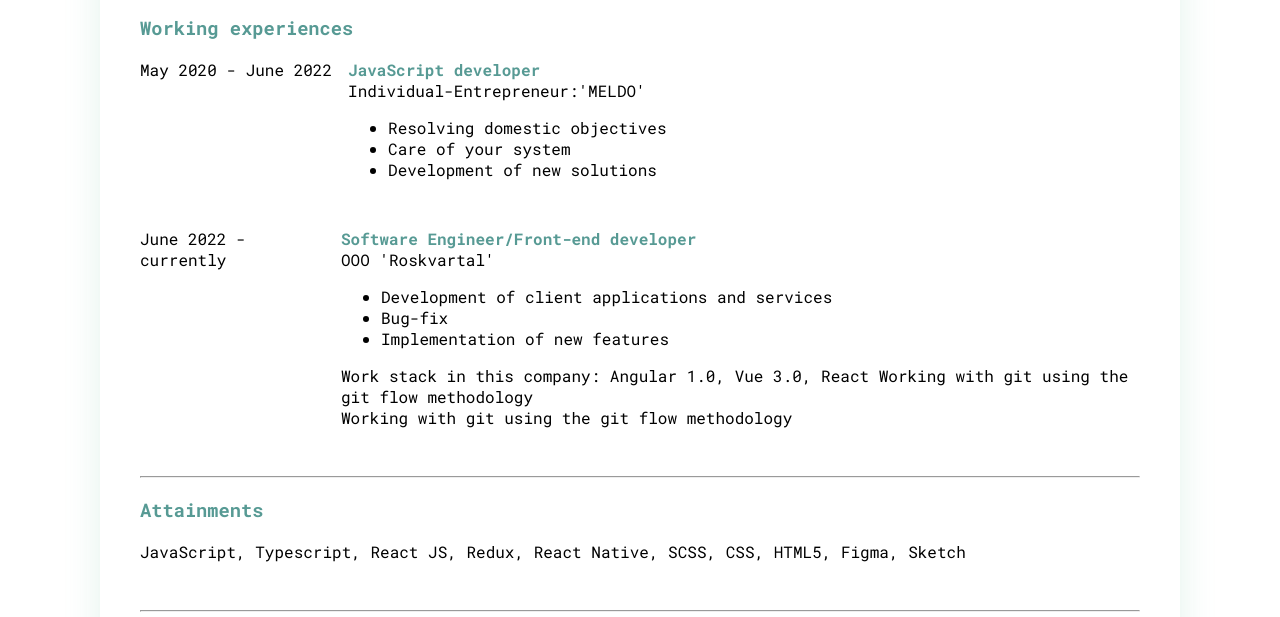
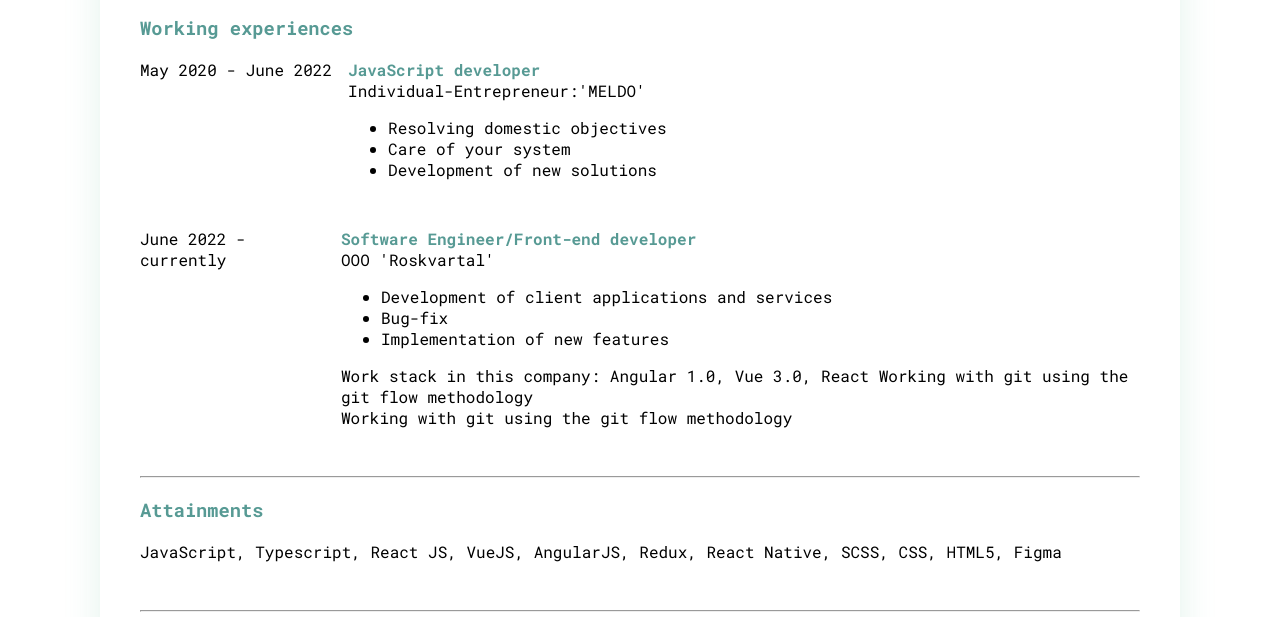
Before and after one commit to GlebGlushchenko/CV, a plain HTML site: page index.html in a window 1280 px wide. Shown: the part 644-1261 px from the top of the page. Drawn offline with Linux system fonts and the light colour scheme.

Commit message:
исправил описание

```diff
--- a/index.html
+++ b/index.html
@@ -115,13 +115,15 @@
         JavaScript,
         Typescript,
         React JS,
+        VueJS,
+        AngularJS,
         Redux,
         React Native,
         SCSS,
         CSS,
         HTML5,
-        Figma,
-        Sketch</div>
+        Figma
+      </div>
     </section>
     <hr class="separator">
     <footer class="footer">
```
